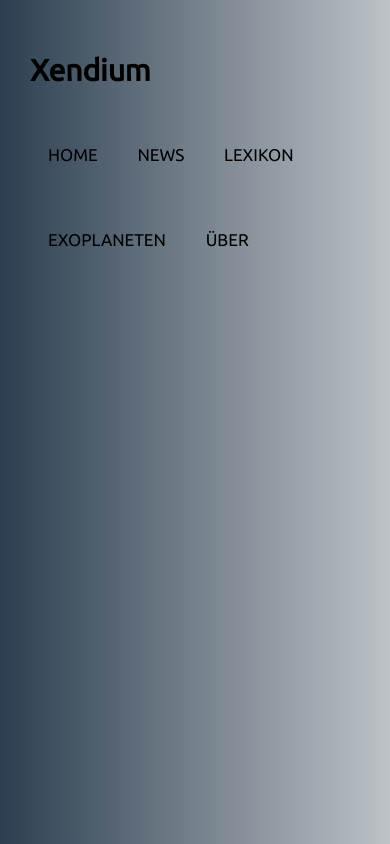
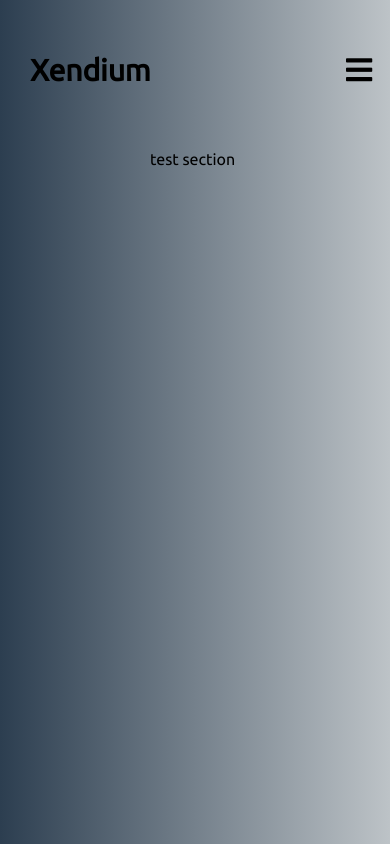
Before and after one commit to Xendium/xendium.github.io, a plain HTML site: page index.html in a window 390 px wide. Shown: the top 844 px of the page. Drawn offline with Linux system fonts and the light colour scheme.

Commit message:
Responsive Design

```diff
--- a/index.html
+++ b/index.html
@@ -5,6 +5,8 @@
     <meta http-equiv="X-UA-Compatible" content="IE=edge">
     <meta name="viewport" content="width=device-width, initial-scale=1.0">
     <link rel="stylesheet" href="style.css">
+
+    <link rel="stylesheet" href="https://cdnjs.cloudflare.com/ajax/libs/font-awesome/5.15.3/css/all.min.css"/>
     <script src="script.js"></script>
     <title>Xendium | Home</title>
 </head>
@@ -23,5 +25,8 @@
             <li><a href="#">Über</a></li>
         </ul>
       </nav>
+      <section>
+        test section
+      </section>
 </body>
 </html>
--- a/style.css
+++ b/style.css
@@ -74,3 +74,64 @@ nav{
   #check{
     display: none;
   }
+  section{
+    padding-left: 50%;
+    margin-top: 5%;
+    background-repeat: no-repeat;
+  }
+  @media (max-width: 952px){
+    label.logo{
+      font-size: 30px;
+      padding-left: 50px;
+    }
+    nav ul li a{
+      font-size: 16px;
+    }
+  }
+  @media (max-width: 896px){
+
+    .checkbtn{
+      display: block;
+    }
+    ul{
+      width: 100%;
+      position: fixed;
+      margin-top:30px;
+      height: 100%;
+      background: white;
+      left: -100%;
+      text-align: center;
+      transition: all .5s;
+    }
+
+    nav ul li{
+      display: block;
+      margin: 50px 0;
+      line-height: 30px;
+    }
+    nav ul li a{
+      font-size: 20px;
+    }
+    a:hover,a.active{
+      background: none;
+      color: #7a7c86;
+    }
+    #check:checked ~ ul{
+      left: 0;
+    }
+    label.logo {
+        margin-top: -1px;
+        display: inline-block;
+        padding: 0;
+        margin:0;
+    }
+    label.logo:hover{
+        background: #bdc3c7;
+        background: -webkit-linear-gradient(to right, #364758, #616F7B);
+        background: linear-gradient(to right, #364758, #616F7B);
+    }
+    section{
+        display: absolute;
+        padding-left: 150px;
+    }
+}
```
